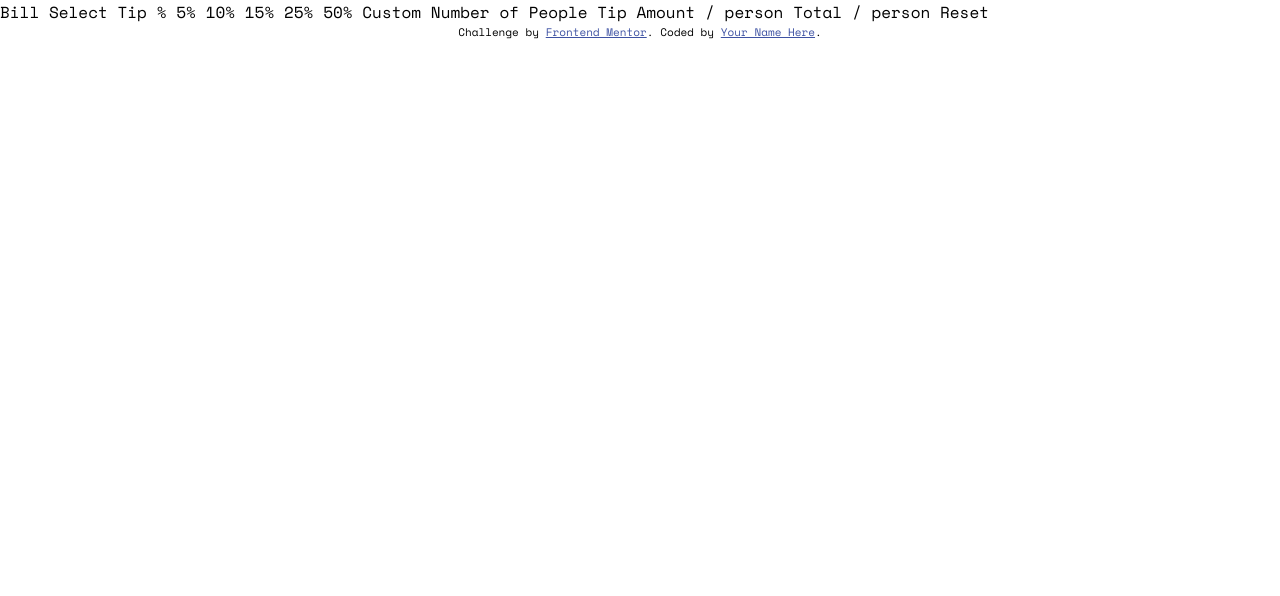
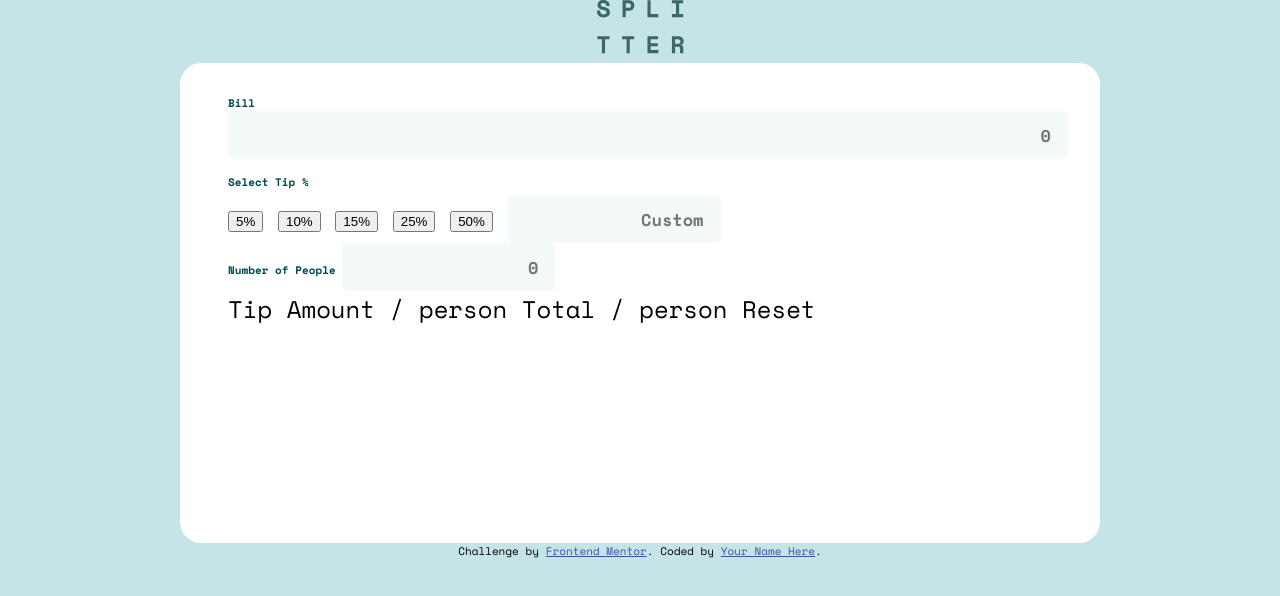
Before and after one commit to kingwell47/tip-calculator, a website: page index.html in a window 1280 px wide. Drawn offline with nearby package versions, Linux system fonts and the light colour scheme; files that its build step writes are made by us from their sources.

Commit message:
started working on the selector part

```diff
--- a/app/js/script.js
+++ b/app/js/script.js
@@ -1 +1 @@
-console.log("Calculator test");
+console.log("Calculator test script");
--- /dev/null
+++ b/app/scss/_breakpoints.scss
@@ -0,0 +1,20 @@
+//Breakpoints
+
+@media (min-width: 64em) {
+
+}
+// 640, 1200, 1400
+$breakpoints-up: ("medium": "40em", "large": "75em", "xlarge": "87.5em");
+$breakpoints-down: ("small": "39.9375em", "medium": "74.9375em", "large": "87.4375em");
+
+@mixin breakpoint-up($size){
+    @media (min-width: map-get($breakpoints-up, $size)) {
+        @content;
+    }
+}
+
+@mixin breakpoint-down($size){
+    @media (max-width: map-get($breakpoints-down, $size)) {
+        @content;
+    }
+}
--- /dev/null
+++ b/app/scss/_component.scss
@@ -0,0 +1,15 @@
+@use 'functions' as fnc;
+@use 'breakpoints' as mix;
+
+.component {
+
+    background-color: var(--white);
+    border-radius: fnc.rem(21);
+    padding: fnc.rem(32);
+
+    @include mix.breakpoint-up(large) {
+        height: fnc.rem(480);
+        padding: fnc.rem(32) fnc.rem(32) fnc.rem(32) fnc.rem(48);
+    }
+
+}
--- /dev/null
+++ b/app/scss/_functions.scss
@@ -0,0 +1,5 @@
+@use "sass:math";
+
+@function rem($pixels, $context: 16) {
+	@return (math.div($pixels, $context)) * 1rem;
+}
--- a/app/scss/_globals.scss
+++ b/app/scss/_globals.scss
@@ -1,3 +1,19 @@
+@use 'functions' as fnc;
+
+:root {
+    --strongCyan: hsl(172, 67%, 45%);
+    --veryDarkCyan: hsl(183, 100%, 15%);
+    --darkGrayishCyan1: hsl(186, 14%, 43%);
+    --darkGrayishCyan2: hsl(184, 14%, 56%);
+    --lightGrayishCyan1: hsl(185, 41%, 84%);
+    --lightGrayishCyan2: hsl(189, 41%, 97%);
+    --white: hsl(0, 0%, 100%);
+
+    //fonts
+    --font: 'Space Mono', monospace;;
+}
+
+
 html {
     font-size: 100%;
     box-sizing: border-box;
@@ -10,5 +26,13 @@ html {
 body {
     margin: 0;
     padding: 0;
-    font-family: 'Space Mono', monospace;
+    background-color: var(--lightGrayishCyan1);
+    font-family: var(--font);
+    font-size: fnc.rem(24);
+
 }
+
+.container {
+    max-width: fnc.rem(920);
+    margin: auto;
+}
--- /dev/null
+++ b/app/scss/_header.scss
@@ -0,0 +1,5 @@
+@use 'functions' as fnc;
+
+.logo {
+    text-align: center;
+}
--- /dev/null
+++ b/app/scss/_selector.scss
@@ -0,0 +1,46 @@
+@use 'functions' as fnc;
+@use 'breakpoints' as mix;
+
+.selector {
+
+    label {
+        font-size: fnc.rem(11);
+        font-weight: 700;
+        color: var(--veryDarkCyan);
+    }
+
+    input {
+        height: fnc.rem(48);
+        text-align: right;
+        font-family: var(--font);
+        font-size: fnc.rem(17);
+        color: var(--veryDarkCyan);
+        font-weight: 700;
+        background-color: var(--lightGrayishCyan2);
+        border: none;
+        border-radius: fnc.rem(5);
+
+    }
+
+    &__bill-total {
+        display: flex;
+        flex-direction: column;
+    }
+
+    &__tip-select {
+
+
+    }
+
+    &__buttons {
+        button {
+            // width: fnc.rem(147);
+            // height: fnc.rem(48);
+        }
+
+    }
+
+    &__people-number {
+
+    }
+}
--- a/app/scss/style.scss
+++ b/app/scss/style.scss
@@ -1 +1,4 @@
 @forward "globals";
+@forward "header";
+@forward "component";
+@forward "selector";
--- a/index.html
+++ b/index.html
@@ -19,26 +19,59 @@
   </style>
 </head>
 <body>
+  <header class="logo">
+    <img src="images/logo.svg" alt="Splitter Logo">
+  </header>
+  <main class="container">
+    <div class="component">
+      <section class="selector">
+        <div class="selector__bill-total">
+          <label for="bill-total-display">Bill</label>
+          <input type="number" id="bill-total-display" placeholder="0" disabled>
+        </div>
 
-  Bill
 
-  Select Tip %
-  5%
-  10%
-  15%
-  25%
-  50%
-  Custom
+        <div class="selector__tip-select">
+          <label for="tip-select-buttons">Select Tip %</label>
+          <div class="selector__buttons" id="tip-select-buttons">
+            <button class="percentage">5%</button>
+            <button class="percentage">10%</button>
+            <button class="percentage">15%</button>
+            <button class="percentage">25%</button>
+            <button class="percentage">50%</button>
+            <input type="number" placeholder="Custom">
+          </div>
+        </div>
 
-  Number of People
+        <div class="selector__people-number">
+          <label for="number-of-people">Number of People </label>
+          <input id="number-of-people" type="number" placeholder="0">
+        </div>
 
-  Tip Amount
-  / person
 
-  Total
-  / person
 
-  Reset
+
+
+
+
+
+
+
+
+      </section>
+
+      Tip Amount
+      / person
+
+      Total
+      / person
+
+      Reset
+
+
+    </div>
+  </main>
+
 
   <div class="attribution">
     Challenge by <a href="https://www.frontendmentor.io?ref=challenge" target="_blank">Frontend Mentor</a>.
```
